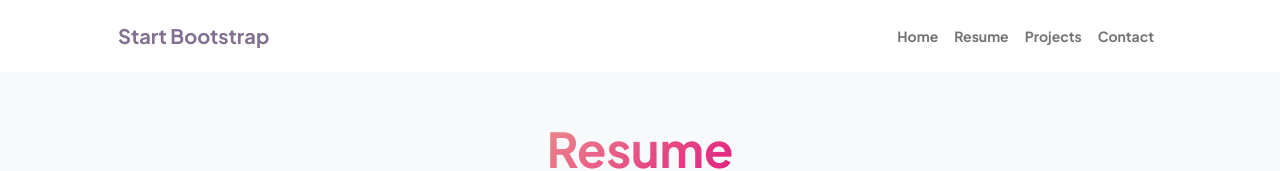
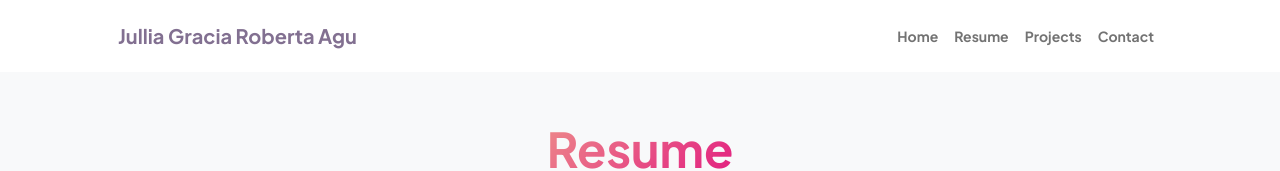
Before and after one commit to julliaagu/julliaagu.github.io, a plain HTML site: page resume.html in a window 1280 px wide. Shown: the top 171 px of the page. Drawn offline with nearby package versions, Linux system fonts and the light colour scheme.

Commit message:
Update resume.html

```diff
--- a/resume.html
+++ b/resume.html
@@ -5,7 +5,7 @@
         <meta name="viewport" content="width=device-width, initial-scale=1, shrink-to-fit=no" />
         <meta name="description" content="" />
         <meta name="author" content="" />
-        <title>Personal - Start Bootstrap Template</title>
+        <title>Jullia's Portofolio</title>
         <!-- Favicon-->
         <link rel="icon" type="image/x-icon" href="assets/favicon.ico" />
         <!-- Custom Google font-->
@@ -22,7 +22,7 @@
             <!-- Navigation-->
             <nav class="navbar navbar-expand-lg navbar-light bg-white py-3">
                 <div class="container px-5">
-                    <a class="navbar-brand" href="index.html"><span class="fw-bolder text-primary">Start Bootstrap</span></a>
+                    <a class="navbar-brand" href="index.html"><span class="fw-bolder text-primary">Jullia Gracia Roberta Agu</span></a>
                     <button class="navbar-toggler" type="button" data-bs-toggle="collapse" data-bs-target="#navbarSupportedContent" aria-controls="navbarSupportedContent" aria-expanded="false" aria-label="Toggle navigation"><span class="navbar-toggler-icon"></span></button>
                     <div class="collapse navbar-collapse" id="navbarSupportedContent">
                         <ul class="navbar-nav ms-auto mb-2 mb-lg-0 small fw-bolder">
```
